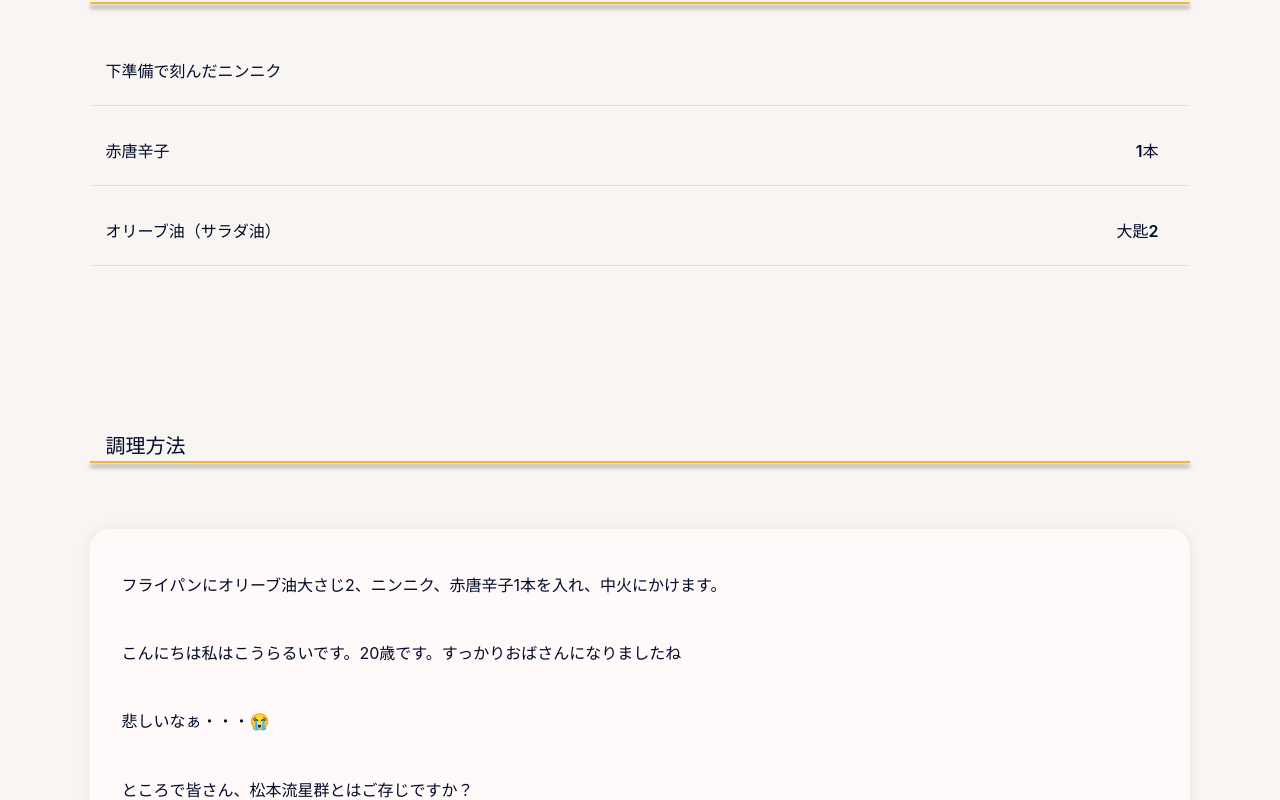
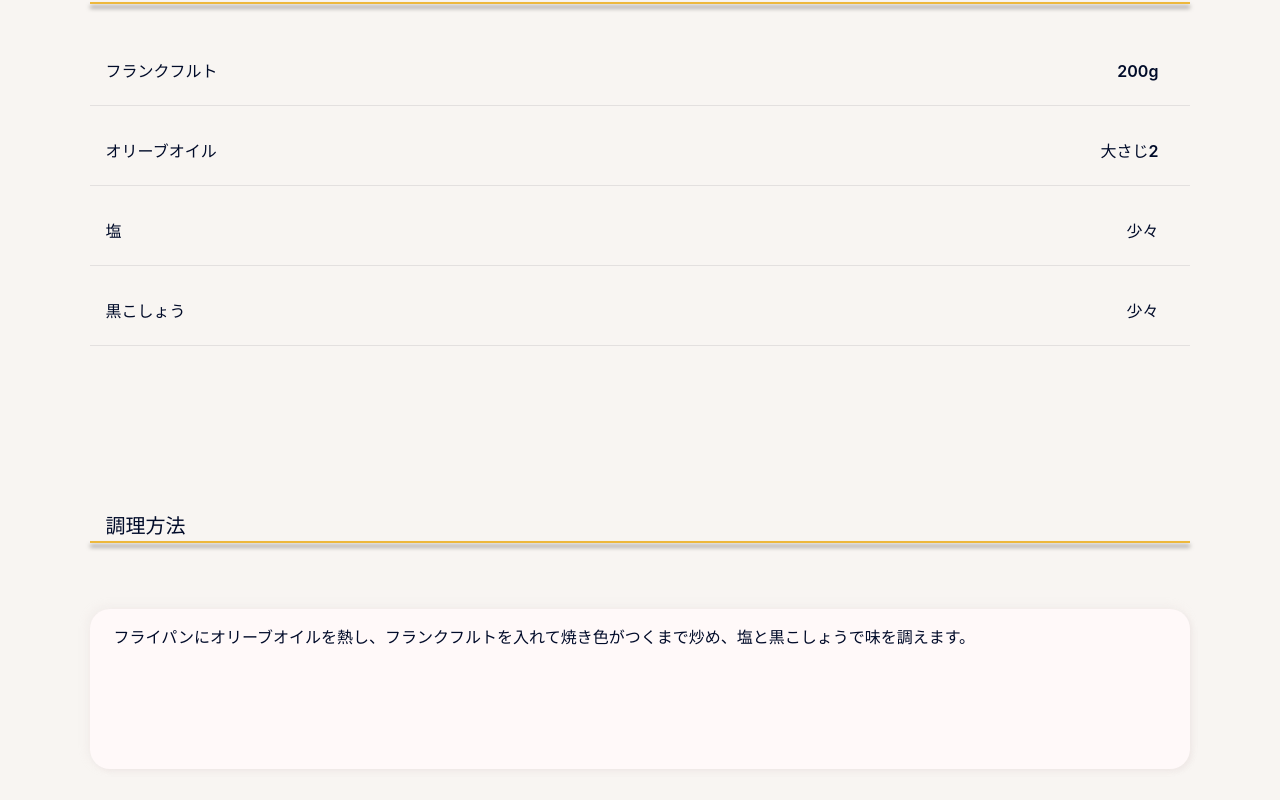
Before and after one commit to kousei-s/makeck_front, a React (Vite) app: page /app/stepsDetail/1 in a window 1280 px wide. Shown: the part 520-1320 px from the top of the page. Built offline with nearby package versions, Linux system fonts and the light colour scheme; a web font is replaced by a local one.

Commit message:
[update] 動的画像表示処理追加

```diff
--- a/src/hooks/useCreateChart.jsx
+++ b/src/hooks/useCreateChart.jsx
@@ -19,6 +19,7 @@ const useCreateChart = (menuData) => {
         // 4品のID
         var uids = []
         menus.recipies.forEach((element) => {
+          console.log(element)
           uids.push(element.Uid)
         })
 
@@ -38,7 +39,7 @@ const useCreateChart = (menuData) => {
           // メニュー4品
           menu :
             recipies.map((element, index) => {
-              var menuId = element.Uid
+              var menuId = element.Uid;
               return({
                 // メニューID
                 uid : menuId,
--- a/src/pages/CookProcess.jsx
+++ b/src/pages/CookProcess.jsx
@@ -1,26 +1,30 @@
-import { useNavigate } from 'react-router-dom';
+// 各種インポート
+import { useNavigate } from 'react-router-dom';         // 画面遷移
 
-import useMenuData from '../hooks/useMenuData';
-import useCreateChart from '../hooks/useCreateChart';
-import images from '../hooks/images';
-import { height } from '@mui/system';
-
+import useMenuData from '../hooks/useMenuData';         // チャート用データ取得
+import useCreateChart from '../hooks/useCreateChart';   // チャート用データ整形
 
 function CookProcess() {
-    const navigate = useNavigate();
+    const navigate = useNavigate();                     // 遷移用インスタンス
 
-    // メニューデータ取得
+    // メニューデータ取得 (4品分献立、カテゴリー*3)
     const { data, loading, error } = useMenuData("https://makeck.mattuu.com/api/chart");
-    const { syusyoku, syusyokuLoading, syusyokuError } = useMenuData("https://makeck.mattuu.com/api/syusyoku");
-    const { syusai, syusaiLoading, syusaiError } = useMenuData("https://makeck.mattuu.com/api/syusai");
-    const { fukusai, fuuksaiLoading, fukusaiError } = useMenuData("https://makeck.mattuu.com/api/fukusai");
-    const { sirumono, sirumonoLoading, sirumonoError } = useMenuData("https://makeck.mattuu.com/api/sirumono");
+    const { data: syusyoku, loading: syusyokuLoading, error: syusyokuError } = useMenuData("https://makeck.mattuu.com/api/syusyoku");
+    const { data: syusai, loading: syusaiLoading, error: syusaiError } = useMenuData("https://makeck.mattuu.com/api/syusai");
+    const { data: sirumono, loading: sirumonoLoading, error: sirumonoError } = useMenuData("https://makeck.mattuu.com/api/sirumono");
     const menus = data ? data : "";
-    // console.log(`menus : \n`, menus);
+    console.log(`menus : \n`, menus);
 
-    // チャート生成
-    const { chart, chartError } = useCreateChart(menus? menus : null); // すべてのチャートを一括生成
+    // カテゴリ別データ
+    var categorys = [syusyoku, syusai, sirumono];
+
+    // チャート用データ整形
+    const { chart, chartError } = useCreateChart(menus? menus : null);
     var chartData = chart? chart : null
+
+    // エラーチェック用変数 (読み込み、エラー)
+    var loadState = loading || syusyokuLoading || syusaiLoading || sirumonoLoading;
+    var errorState = error || syusyokuError || syusaiError || sirumonoError || chartError;
 
     // 次のページ
     const nextPage = {
@@ -28,15 +32,8 @@ function CookProcess() {
         path: "/",
     };
 
-    // 画像パス
-    const menuImages = [
-        "https://makeck.mattuu.com/images/ce9c3514d8434f92b0675562466b0284.jpg",
-        "https://makeck.mattuu.com/images/0d8a47e782c1443295147446a33fa1d0.jpg",
-        "https://makeck.mattuu.com/images/16f14a5052b0469eb4e84b7bea0d71b3.jpg",
-        "https://makeck.mattuu.com/images/523b0de0afda489a964af67918b6b185.jpg",
-    ];
-
-    if (error || chartError) {
+    // エラー発生時
+    if (errorState) {
         return (
             <div className='App noScroll'>
                 <header>
@@ -51,7 +48,8 @@ function CookProcess() {
         )
     }
 
-    if (loading) {
+    // 読み込み時
+    if (loadState) {
         return (
             <div className='App noScroll'>
                 <header>
@@ -63,6 +61,7 @@ function CookProcess() {
         )
     }
 
+    // 正常時
     return (
         <div className='App noScroll'>
             <header>
@@ -88,14 +87,45 @@ function CookProcess() {
                 {/* 献立画像コンテナ */}
                 <div id='imagesBorder'>
                     <div id='imageContainer'className='grid'>
-                        {/* 画像配列をmapで回して表示 */}
-                        {menuImages.map((image, index) => {
-                            return (
-                                <div key={index} className='imageWrapper'>
-                                    <img src={image} className='gridItem' alt="料理画像"></img>
-                                </div>
-                            )
-                        })}
+                        {   // 1品ずつ画像表示
+                            chartData?.menu?.map((element, index) => {
+                                // 画像パス
+                                var targetPath = null;
+
+                                // 検索対象
+                                var targetName = element.name.normalize("NFC");
+                                console.log("検索対象: "+ targetName);
+
+                                // メニュー名から検索
+                                // カテゴリー毎
+                                for (const category of categorys) {
+                                    // カテゴリー内から1品ずつ比較
+                                    for (const item of category) {
+                                        console.log(`比較中: targetName="${targetName}", item.name="${item.name}"`);
+
+                                        // 一致したら終了
+                                        if (targetName == item.name.normalize("NFC")) {
+                                            console.log("発見: " + item.name);
+                                            targetPath = item.image;
+                                            break;
+                                        }
+                                    }
+                                    if (targetPath) break;
+                                }
+
+                                // 見つからなかった場合 (デバッグ用)
+                                if (!targetPath) {
+                                    console.log(`未発見: ${targetName}`);
+                                }
+
+                                // 画像表示処理
+                                return (
+                                    <div key={`menuImage-${index}`} className='imageWrapper'>
+                                        <img src={targetPath} className='gridItem' alt="献立画像"></img>
+                                    </div>
+                                )
+                            }
+                        )}
                     </div>
                 </div>
 
@@ -159,7 +189,7 @@ function CookProcess() {
                                 })}
 
                             {/* フッターとの間隔確保 */}
-                            <div key={`${element.uid}-end`} className='girdItem chartLine' style={{height: `3%`}}></div>
+                            <div key={`${element.uid}-end`} className='girdItem chartLine' style={{height: `10%`}}></div>
                             </div>
                         )
                     })}
--- a/src/pages/StepsDetail.jsx
+++ b/src/pages/StepsDetail.jsx
@@ -1,5 +1,30 @@
 import { useNavigate, useParams } from 'react-router-dom';
 import images from '../hooks/images';
+
+// ハリボテデータ
+var haribote = [{
+    "recipeName": "フランクフルトのソテー",
+    "displayName": "調理2",
+    "materials": [
+        {
+            "name": "フランクフルト",
+            "quantity": "200g"
+        },
+        {
+            "name": "オリーブオイル",
+            "quantity": "大さじ2"
+        },
+        {
+            "name": "塩",
+            "quantity": "少々"
+        },
+        {
+            "name": "黒こしょう",
+            "quantity": "少々"
+        }
+    ],
+    "description": "フライパンにオリーブオイルを熱し、フランクフルトを入れて焼き色がつくまで炒め、塩と黒こしょうで味を調えます。"
+}]
 
 function StepsDetail() {
     // 手順ID受取
@@ -47,8 +72,8 @@ function StepsDetail() {
             <main>
                 {/* 調理手順番号、料理名 */}
                 <div id='stepTitle'>
-                    <div id='stepNumber'>調理{stepNumber}</div>
-                    <div id='stepName'>{menuName}</div>
+                    <div id='stepNumber'>{haribote[0].displayName}</div>
+                    <div id='stepName'>{haribote[0].recipeName}</div>
                 </div>
 
                 {/* 材料一覧 */}
@@ -58,7 +83,7 @@ function StepsDetail() {
                         <div className='captionBorder'></div>
                     </div>
                     <div className='materialList'>
-                        {materials.map((material, index) => {
+                        {haribote[0].materials.map((material, index) => {
                             return(
                                 <div className='material' key={index}>
                                     <div className='materialName'>{material.name}</div>
@@ -75,12 +100,8 @@ function StepsDetail() {
                         <div className='captionText'>調理方法</div>
                         <div className='captionBorder'></div>
                     </div>
-                    <div id='method'>
-                        {methodText.map((text, index) => {
-                            return(
-                                <div className='paragraph' key={index}>{text}</div>
-                            )
-                        })}
+                    <div id='descContainer'>
+                        <div className='paragraph'>{haribote[0].description}</div>
                     </div>
                 </div>
             </main>
--- a/src/styles/stepsDetail.css
+++ b/src/styles/stepsDetail.css
@@ -81,7 +81,7 @@
     text-align: right;
 }
 
-#method {
+#descContainer {
     margin: 6% auto 2%;
     display: flex;
     width: 100%;
@@ -91,15 +91,12 @@
     box-shadow:                         /* 影 */
         3px 3px 4px rgba(224, 212, 212, 0.25),
         -2px -2px 10px rgba(224, 212, 212, 0.25);
+    min-height: 20vh;
 }
 
 .paragraph {
     width: 100%;
     font-size: 16px;
-    display: flex;
-    flex-wrap: wrap;
-    align-items: center;
-    justify-content: left;
     text-align: left;
-    margin: 4% 2rem 0;
+    margin: 1rem 1.5rem ;
 }
```
